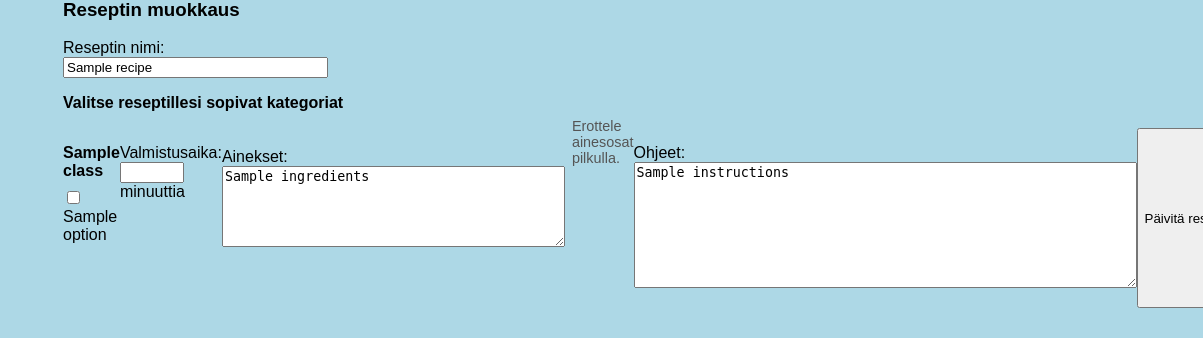
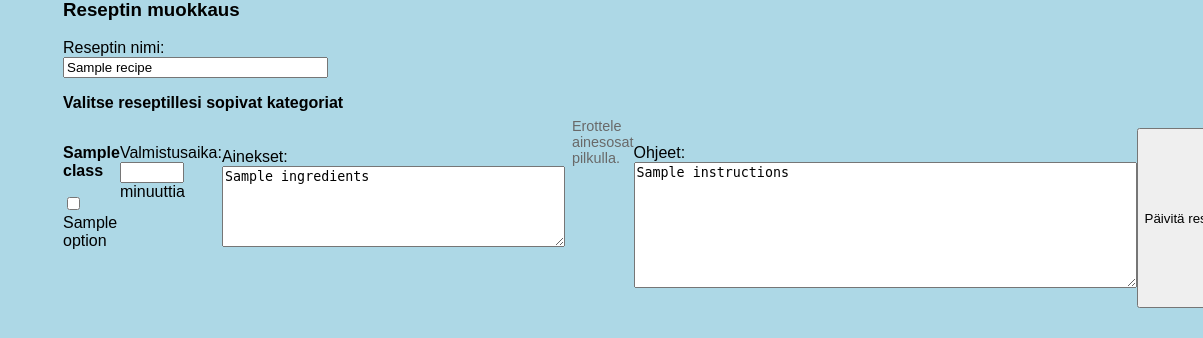
Before and after one commit to DanTah/CSB-project-I, a Flask app: template templates/edit_recipe.html in a window 1480 px wide; the page is wider, and only the part inside the window is pictured. Shown: the part 167-505 px from the top of that part, without its empty margins (277-1480 px from the left). Run offline with Flask 3, Linux system fonts and the light colour scheme; the template is opened without the code that fills it: most values are stand-ins (such as "Sample title", 1, 10 or a date in 2020).

Commit message:
Change CSS code based on form label addition

```diff
--- a/static/main.css
+++ b/static/main.css
@@ -135,7 +135,7 @@ hr {
     margin-bottom: 8px
 }
 
-.checkbox-column label {
+.checkbox-item {
     margin: 6px 0;
 }
 
@@ -145,12 +145,12 @@ input[type="checkbox"] {
 
 /* CSS for textarea note*/
 
-.ingredients{
+.ingredients {
     margin-top: 20px;
 }
 
 .note {
     font-size: 0.9em;
-    color: #555;
+    color: DimGray;
     margin-top: -10px;
     margin-bottom: 20px;
```
